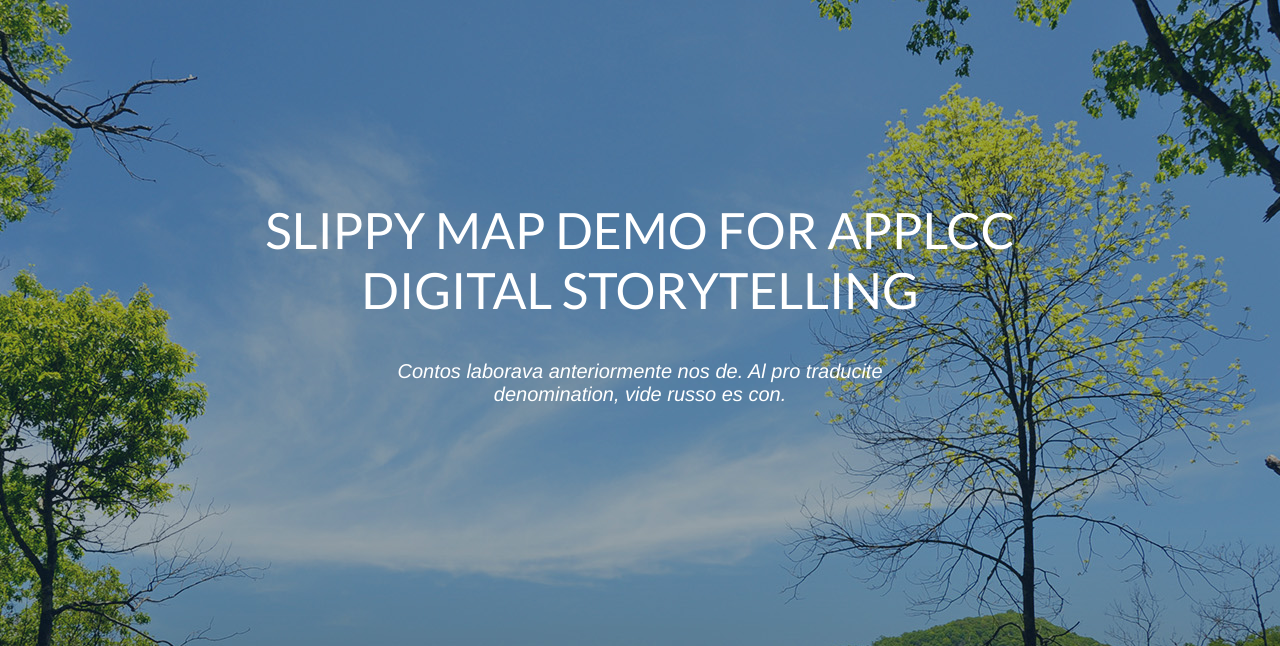
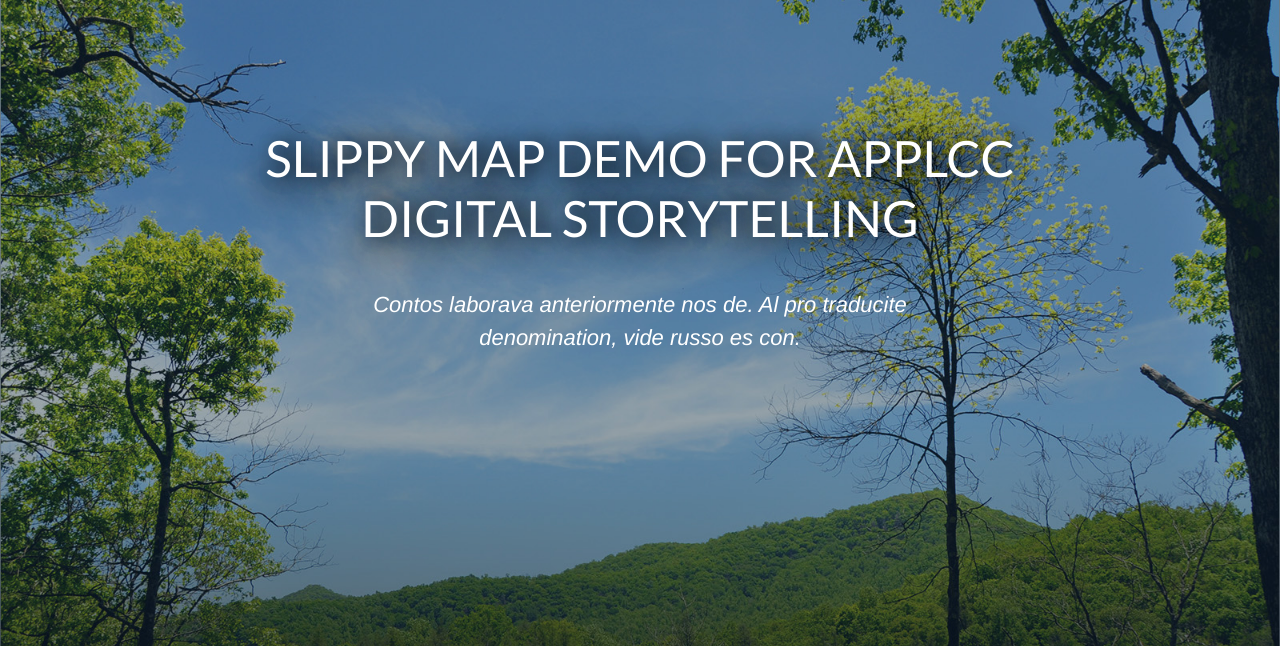
Before and after one commit to frimmel/digital-storytelling-demo, a plain HTML site: page slippy/index.html in a window 1280 px wide. Shown: the top 646 px of the page. Drawn offline with nearby package versions, Linux system fonts and the light colour scheme.

Commit message:
updates text, adds labels & tweaks styles

```diff
--- a/base/base.css
+++ b/base/base.css
@@ -43,11 +43,13 @@ body {
 }
 
 header {
-/*    height: 500px;*/
-    padding-top: 200px;
-    background: url("../images/bg-image.jpg") no-repeat top center fixed #070f19 !important;
-    height: 100%;
-    width: 100%;
+    padding-top: 10%;
+    padding-bottom: 25%;
+    background-image: url("../images/bg-image.jpg");
+    background-repeat: no-repeat;
+    background-position: top center;
+    background-attachment: fixed;
+    background-color:  #070f19;
     -webkit-background-size: cover;
     -moz-background-size: cover;
     -o-background-size: cover;
@@ -62,13 +64,15 @@ header {
     color: #fff;
     font-family: Lato, sans-serif;
     text-transform: uppercase;
+    text-shadow: 7px -1px 17px rgba(0,0,0,0.46),8px -1px 18px rgba(0,0,0,0.44),4px 7px 60px rgba(0,0,0,0.46),-9px 18px 26px rgba(0,0,0,0.47)
 }
 
 .header-stinger {
     max-width: 650px;
     margin: 0 auto;
     padding: 0 30px;
-    font-size: 20px;
+    font-size: 22px;
+    line-height: 1.5em;
     color: #fff;
     font-style: italic;
 }
```
Also changed, not shown: index.html (+11 -5 lines), slider/slider.css (+26 -0 lines).
